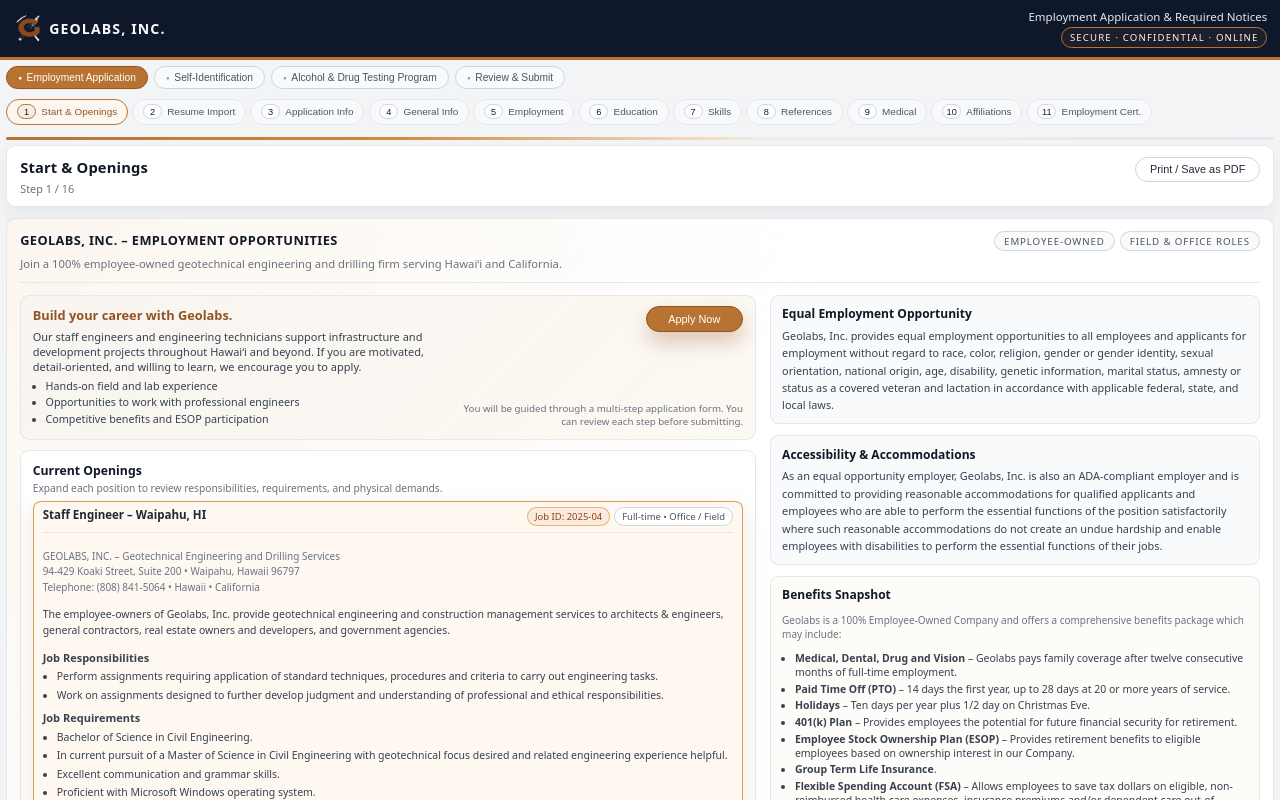
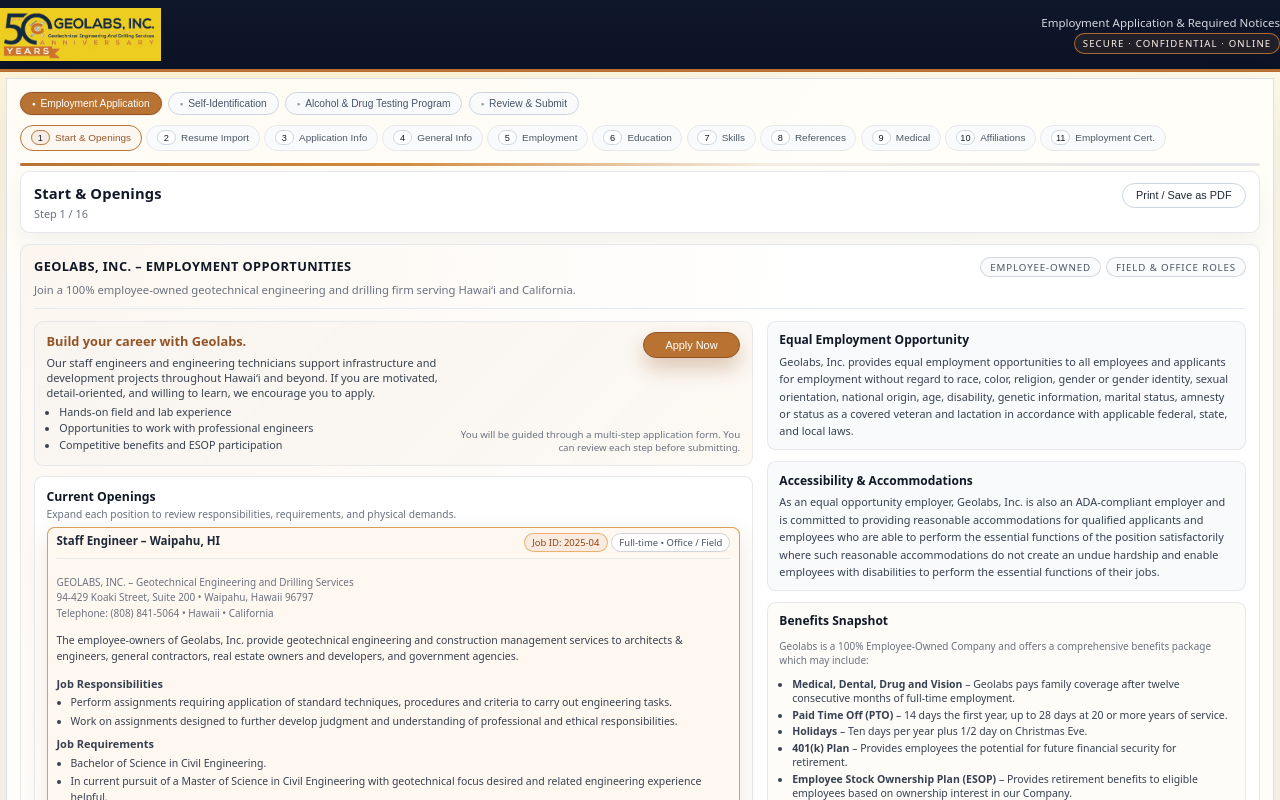
Before and after one commit to Taikiy49/Geolabs-Employment, a React (Vite) app: page / in a window 1280 px wide. Built offline with nearby package versions, Linux system fonts and the light colour scheme; no server answers.

Commit message:
good to go

```diff
--- a/src/App.css
+++ b/src/App.css
@@ -16,6 +16,9 @@
   --border-subtle: #e5e7eb;
   --border-soft: #cbd5e1;
   --header-bg: #0f172a;
+
+  /* NEW: header height control */
+  --header-h: 72px;
 
   /* Copper accent family */
   --accent: #b87333;
@@ -75,28 +78,59 @@
   background: var(--header-bg);
   border-bottom: 3px solid var(--accent);
   color: #f9fafb;
+
+  /* NEW: set header height */
+  height: var(--header-h);
 }
 
 .app-header-inner {
   width: 100%;
   max-width: none;
   margin: 0;
-  padding: 0.7rem 1rem;
+
+  /* NEW: make inner match header height and center content */
+  height: 100%;
+  padding-right: 0 1rem;
+
   display: flex;
   align-items: center;
   justify-content: space-between;
   gap: 0.9rem;
 }
 
+.app-header-left {
+  display: flex;
+  align-items: center;
+  height: 100%;
+  min-width: 0;
+}
+
 .app-header-logo {
   display: flex;
   align-items: center;
-  gap: 0.5rem;
+  gap: 0.65rem;
+
+  /* NEW: allow image to fill header height */
+  height: 100%;
+  min-width: 0;
 }
 
 .app-header-logo-img {
-  height: 30px;
   width: auto;
+  display: block;
+}
+
+/* NEW: make the 50th logo fill the full header height (minus padding) */
+.app-header-logo-img-50th {
+  height: 100%;
+  width: auto;
+  object-fit: contain;
+
+  /* small inner breathing room so it doesn't touch edges */
+  padding: 8px 0;
+
+  /* keeps it crisp */
+  image-rendering: auto;
 }
 
 .logo-text {
@@ -104,6 +138,7 @@
   font-weight: 700;
   letter-spacing: 0.08em;
   text-transform: uppercase;
+  white-space: nowrap;
 }
 
 .app-header-meta {
@@ -645,6 +680,13 @@
   .app-header-inner {
     flex-direction: column;
     align-items: flex-start;
+    height: auto;
+    padding: 0.7rem 1rem;
+  }
+
+  .app-header {
+    height: auto;
+    padding-bottom: 0.4rem;
   }
 
   .app-header-meta {
@@ -658,6 +700,15 @@
   .grid-4,
   .grid-3 {
     grid-template-columns: repeat(2, minmax(0, 1fr));
+  }
+
+  .app-header-logo {
+    height: auto;
+  }
+
+  .app-header-logo-img-50th {
+    height: 56px; /* fallback on stacked header */
+    padding: 0;
   }
 }
 
@@ -732,3 +783,51 @@
     page-break-inside: avoid;
   }
 }
+
+/* ==========================================================
+   PROFESSIONAL GOLD THEME OVERRIDES (ADDED — keeps your CSS)
+   ========================================================== */
+
+:root {
+  --bg-page: #fbf7ea;
+}
+
+html,
+body {
+  background: radial-gradient(
+      1100px 520px at 18% 0%,
+      #fff3cf 0%,
+      rgba(255, 243, 207, 0) 60%
+    ),
+    radial-gradient(
+      900px 460px at 86% 10%,
+      #fffbe8 0%,
+      rgba(255, 251, 232, 0) 62%
+    ),
+    var(--bg-page);
+}
+
+.wizard-shell {
+  padding: 1rem;
+  background: rgba(255, 255, 255, 0.72);
+  border: 1px solid rgba(203, 213, 225, 0.7);
+  box-shadow: 0 18px 44px rgba(15, 23, 42, 0.08);
+}
+
+.app-header {
+  background: linear-gradient(180deg, #0f172a 0%, #0b1224 100%);
+  border-bottom: 3px solid var(--accent);
+}
+
+.app-header-subtitle {
+  color: rgba(229, 231, 235, 0.92);
+}
+
+.app-header-tag {
+  background: rgba(184, 115, 51, 0.12);
+  border-color: rgba(184, 115, 51, 0.9);
+}
+
+.app-footer {
+  background: rgba(255, 255, 255, 0.7);
+}
--- a/src/App.jsx
+++ b/src/App.jsx
@@ -231,13 +231,21 @@
     <div className="app-root">
       <header className="app-header">
         <div className="app-header-inner">
-          <div className="app-header-logo">
-            <img src="/geolabs.png" alt="Geolabs Logo" className="app-header-logo-img" />
-            <span className="logo-text">GEOLABS, INC.</span>
+          <div className="app-header-left">
+            <div className="app-header-logo">
+              {/* 🔁 Put your new yellow-background PNG in /public and set the filename here */}
+              <img
+                src="/geolabs-50th.png"
+                alt="Geolabs 50th Anniversary Logo"
+                className="app-header-logo-img app-header-logo-img-50th"
+              />
+            </div>
           </div>
 
           <div className="app-header-meta">
-            <span className="app-header-subtitle">Employment Application &amp; Required Notices</span>
+            <span className="app-header-subtitle">
+              Employment Application &amp; Required Notices
+            </span>
             <span className="app-header-tag">Secure · Confidential · Online</span>
           </div>
         </div>
```
Also changed, not shown: public/geolabs-50th.png (added).
